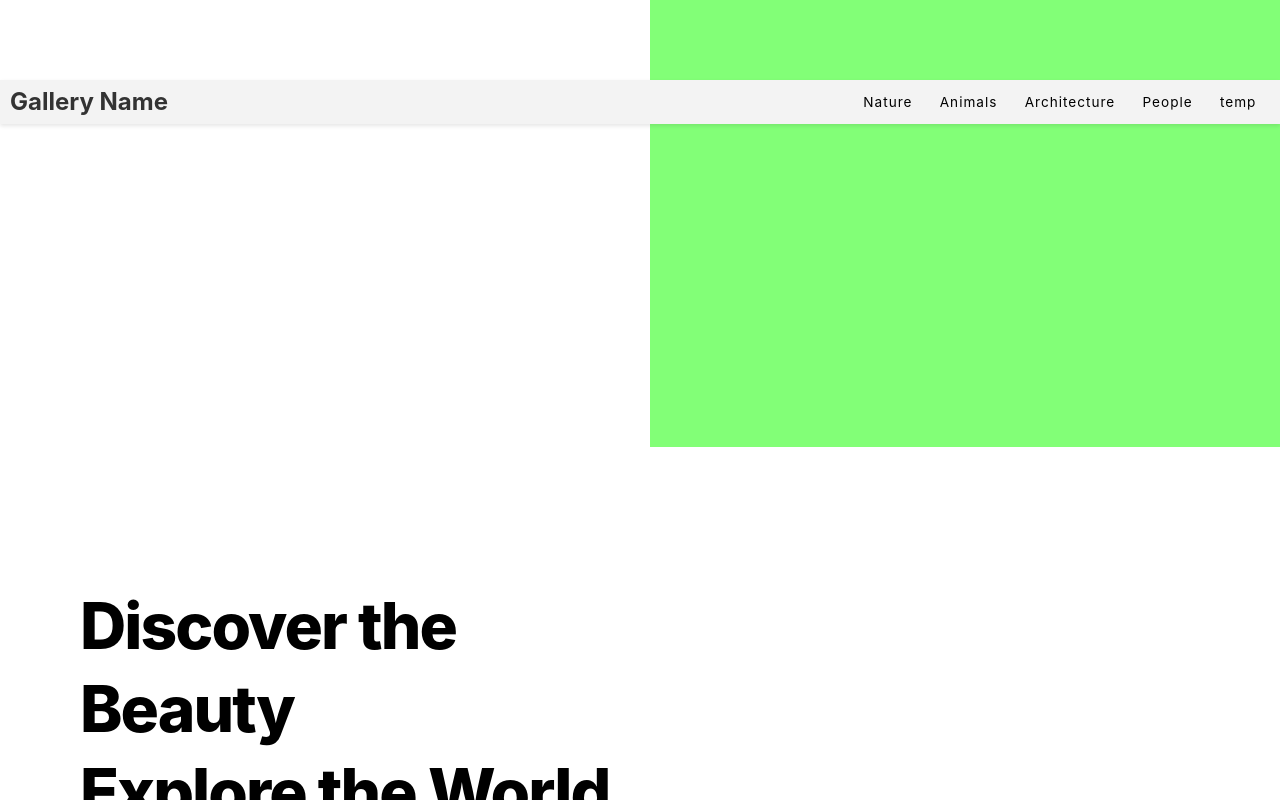
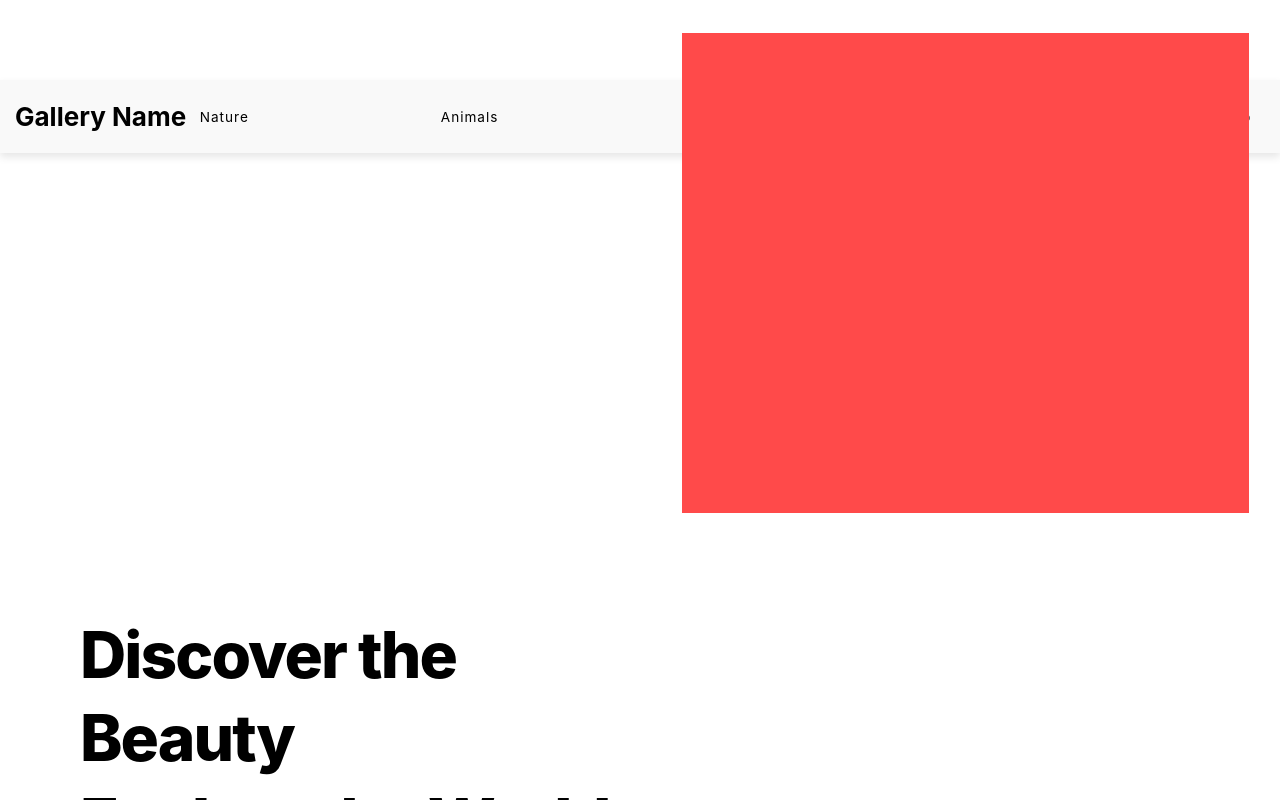
Before and after one commit to tibineeva/swelte-test, a SvelteKit app: page / in a window 1280 px wide. Shown: the top 800 px of the page. Built offline with nearby package versions, Linux system fonts and the light colour scheme.

Commit message:
add main page and nav

```diff
--- a/src/app.html
+++ b/src/app.html
@@ -1,14 +1,17 @@
 <!doctype html>
 <html lang="en">
+
 <head>
 	<meta charset="utf-8" />
 	<link rel="icon" href="%sveltekit.assets%/favicon.png" />
 	<meta name="viewport" content="width=device-width, initial-scale=1" />
 	%sveltekit.head%
 </head>
+
 <body data-sveltekit-preload-data="hover">
 	<div style="display: contents">%sveltekit.body%</div>
 </body>
+
 </html>
 
 <style>
@@ -49,9 +52,9 @@
 
 	.nav-links {
 		display: flex;
-        justify-content: flex-end;
+		justify-content: space-around;
 		align-items: center;
-        margin: -1em 0;
+		margin: 0;
 		flex: 1 0 auto;
 	}
 
@@ -69,11 +72,4 @@
 		font-size: 1.1rem;
 		color: black;
 	}
-
-    .nav-links .link::after {
-		content: '';
-		position: absolute;
-		bottom: 0;
-    }
-
 </style>
--- a/src/routes/+layout.svelte
+++ b/src/routes/+layout.svelte
@@ -1,17 +1,3 @@
-<nav>
-    <div class="nav-container">
-        <a href="/" class="nav-logo" title="Back to Homepage">Gallery Name</a>
-        <div class="nav-links">
-            {#each nav as link}
-                <a href={link.href} class="link">{link.title}</a>
-            {/each}
-        </div>
-    </div>
-</nav>
-<div class="container">
-    <!-- Images will be displayed below -->
-    <slot />
-</div>
 <script>
     const nav = [
         {
@@ -37,6 +23,21 @@
     ];
 </script>
 
+<nav>
+    <div class="nav-container">
+        <a href="/" class="nav-logo" title="Back to Homepage">Gallery Name</a>
+        <div class="nav-links">
+            {#each nav as link}
+                <a href={link.href} class="link">{link.title}</a>
+            {/each}
+        </div>
+    </div>
+</nav>
+<div class="container">
+    <!-- Images will be displayed below -->
+    <slot />
+</div>
+
 <style>
     .container {
         max-width: 1400px;
@@ -45,24 +46,28 @@
         grid-template-columns: repeat(auto-fit, minmax(200px, 1fr));
         gap: 20px;
     }
+
     nav {
-        background-color: #f3f3f3;
-        padding: 10px;
-        box-shadow: 0 2px 4px rgba(0, 0, 0, 0.1);
+        background-color: #f9f9f9;
+        padding: 15px;
+        box-shadow: 0 4px 8px rgba(0, 0, 0, 0.1);
     }
+
     .nav-logo {
-        font-size: 24px;
+        font-size: 26px;
         font-weight: bold;
         text-decoration: none;
-        color: #333;
+        color: #000000;
     }
+
     .nav-links {
         display: flex;
-        justify-content: flex-end;
+        justify-content: space-between;
     }
+
     .link {
-        margin-left: 10px;
-        color: #333;
+        margin-left: 15px;
+        color: #666;
         text-decoration: none;
     }
 </style>
--- a/src/routes/+page.svelte
+++ b/src/routes/+page.svelte
@@ -1,30 +1,34 @@
 <svelte:head>
-    <title>Gallery Name</title>
+    <title>Gallery</title>
 </svelte:head>
 
-<div class='container'>
-    <div class='info'>
-        <div class='animate-background'>
-            <div class='container info-container'>
-                <div class='info-text'>
+<div class="container">
+    <div class="info">
+        <div class="animate-background">
+            <div class="container info-container">
+                <div class="info-text">
                     <h1>
-                        <p class='animate-text-1'>Discover the Beauty</p>
-                        <p class='text-2'>Explore the World</p>
+                        <p class="animate-text-1">Discover the Beauty</p>
+                        <p class="text-2">Explore the World</p>
                     </h1>
                 </div>
-                <h2 class='subtitle'>
+                <h2 class="subtitle">
                     Immerse yourself in stunning images from around the globe.
                 </h2>
                 <!-- svelte-ignore a11y-no-noninteractive-tabindex -->
-                <div style='color:white' class='scroll-button animate-scroll' tabindex='0'>
-                    <a href='/gallery'>View Gallery</a>
-                    <div class='arrow'>→</div>
+                <div
+                    style="color:white"
+                    class="scroll-button animate-scroll"
+                    tabindex="0"
+                >
+                    <a href="/gallery">View Gallery</a>
+                    <div class="arrow">→</div>
                 </div>
             </div>
         </div>
     </div>
 </div>
-<div class='background-div'></div>
+<div class="background-div"></div>
 
 <style>
     .info {
@@ -65,14 +69,15 @@
     .info h2 {
         max-width: 65ch;
         font-weight: 200;
-        margin-top: 0.50rem;
+        margin-top: 0.5rem;
     }
 
     .background-div {
-        background-color: #82ff77;
-        width: 100%;
-        height: 56vh;
-        margin: -205px auto;
+        background-color: #ff4a4a;
+        width: 90%;
+        height: 60vh;
+        margin: -200px auto;
+        position: relative;
     }
 
     .info .info-text {
@@ -87,6 +92,6 @@
     }
 
     .scroll-button .arrow {
-        margin-left: 0.50rem;
+        margin-left: 0.5rem;
     }
 </style>
```
Lines whose indentation alone changed are shown as unchanged.
